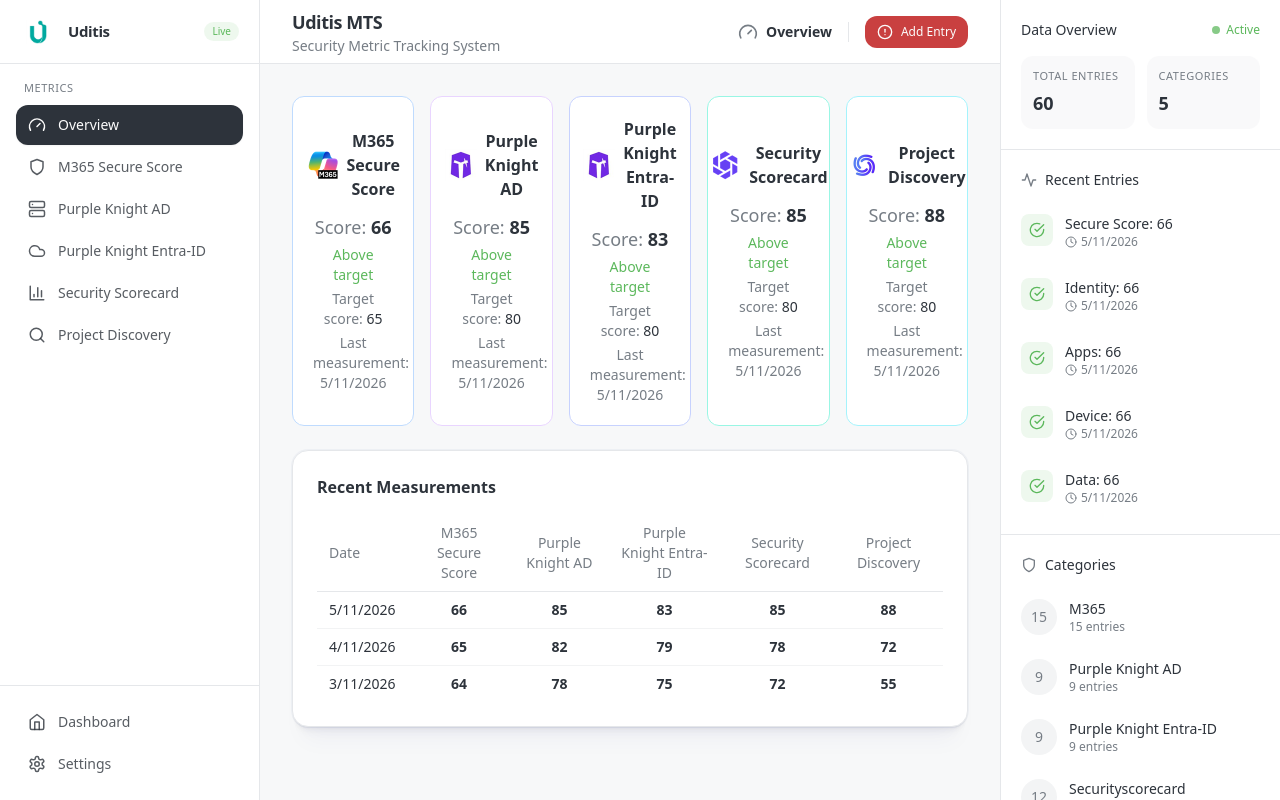
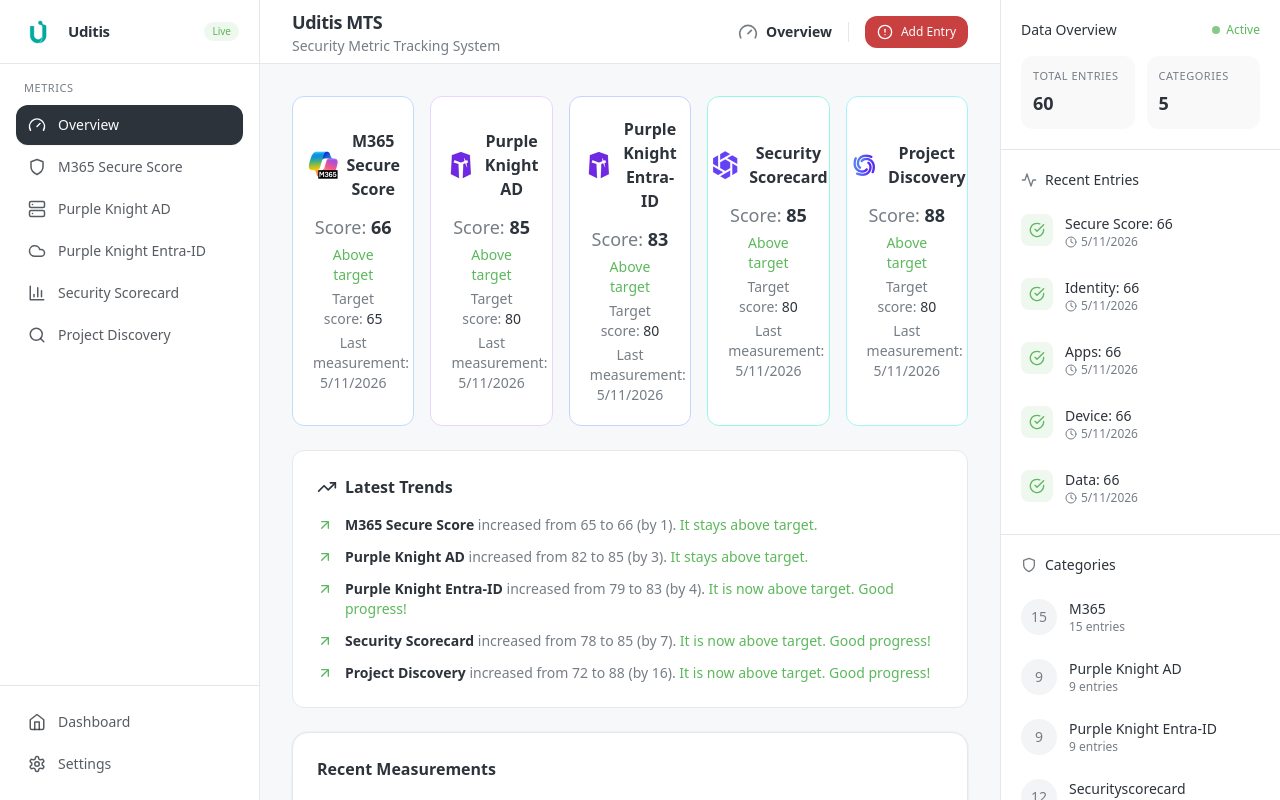
Before and after one commit to ondarenc/windsurf-Security-Metrics-Tracker, a React (Vite) app: page / in a window 1280 px wide. Built offline with nearby package versions, Linux system fonts and the light colour scheme.

Commit message:
V5.2 latest trends

```diff
--- a/src/pages/DashboardOverviewPage.jsx
+++ b/src/pages/DashboardOverviewPage.jsx
@@ -1,5 +1,5 @@
 import React from 'react'
-import { Gauge } from 'lucide-react'
+import { Gauge, TrendingUp, TrendingDown, Minus, ArrowUpRight, ArrowDownRight } from 'lucide-react'
 import { useNavigate } from 'react-router-dom'
 import dataManager from '../data/dataManager'
 import { AppSidebar } from '../components/dashboard/AppSidebar'
@@ -70,12 +70,108 @@
   )
 }
 
+function getTrendExplanation(category, metricName) {
+  const entries = dataManager.getEntriesByName(metricName, category)
+  if (entries.length < 2) return null
+
+  const latest = entries[0]
+  const previous = entries[1]
+  const diff = latest.value - previous.value
+  const absDiff = Math.abs(diff)
+  const reference = dataManager.getReferenceValue(category, metricName)
+  const invertedMetrics = ['IOEs Found', 'Critical IOEs', 'High breach risk issues', 'Medium breach risk issues', 'Low breach risk issues', 'Critical', 'High', 'Medium', 'Low']
+  const isInverted = invertedMetrics.includes(metricName)
+
+  let direction, icon, color
+  if (diff > 0) {
+    direction = 'up'
+    icon = <ArrowUpRight className="w-4 h-4" />
+    color = isInverted ? 'text-destructive' : 'text-success'
+  } else if (diff < 0) {
+    direction = 'down'
+    icon = <ArrowDownRight className="w-4 h-4" />
+    color = isInverted ? 'text-success' : 'text-destructive'
+  } else {
+    direction = 'stable'
+    icon = <Minus className="w-4 h-4" />
+    color = 'text-muted-foreground'
+  }
+
+  const isGood = isInverted ? latest.value <= reference : latest.value >= reference
+  const wasGood = isInverted ? previous.value <= reference : previous.value >= reference
+
+  let text = ''
+  if (direction === 'stable') {
+    text = `remained stable at ${latest.value}.`
+  } else {
+    const changeWord = direction === 'up' ? 'increased' : 'decreased'
+    text = `${changeWord} from ${previous.value} to ${latest.value} (${absDiff > 0 ? 'by ' + absDiff : 'no change'}).`
+  }
+
+  let statusText = ''
+  let statusColor = ''
+  if (isGood && wasGood) {
+    statusText = ' It stays above target.'
+    statusColor = 'text-success'
+  } else if (isGood && !wasGood) {
+    statusText = ' It is now above target. Good progress!'
+    statusColor = 'text-success'
+  } else if (!isGood && wasGood) {
+    statusText = ' It dropped below target. Attention needed.'
+    statusColor = 'text-destructive'
+  } else {
+    statusText = ' It remains below target.'
+    statusColor = 'text-destructive'
+  }
+
+  return { text, statusText, statusColor, icon, color, direction }
+}
+
+function TrendsExplanation() {
+  const items = [
+    { category: 'M365', metric: 'Secure Score', label: 'M365 Secure Score' },
+    { category: 'Purple Knight AD', metric: 'Note', label: 'Purple Knight AD' },
+    { category: 'Purple Knight Entra-ID', metric: 'Note', label: 'Purple Knight Entra-ID' },
+    { category: 'Securityscorecard', metric: 'My Score', label: 'Security Scorecard' },
+    { category: 'ProjectDiscovery', metric: 'Security Score', label: 'Project Discovery' },
+  ]
+
+  const trends = items.map(item => {
+    const trend = getTrendExplanation(item.category, item.metric)
+    return trend ? { ...item, ...trend } : null
+  }).filter(Boolean)
+
+  if (trends.length === 0) return null
+
+  return (
+    <div className="bg-card rounded-xl border border-border p-6 mb-6">
+      <h3 className="text-base font-semibold text-foreground mb-4 flex items-center gap-2">
+        <TrendingUp className="w-5 h-5 text-primary" />
+        Latest Trends
+      </h3>
+      <div className="space-y-3">
+        {trends.map((t) => (
+          <div key={t.label} className="flex items-start gap-3 text-sm">
+            <span className={`mt-0.5 ${t.color}`}>{t.icon}</span>
+            <p className="text-muted-foreground">
+              <span className="font-semibold text-foreground">{t.label}</span>{' '}
+              {t.text}
+              <span className={t.statusColor}>{t.statusText}</span>
+            </p>
+          </div>
+        ))}
+      </div>
+    </div>
+  )
+}
+
 export default function DashboardOverviewPage() {
   return (
     <div className="flex h-screen bg-background overflow-hidden">
       <AppSidebar className="print:hidden" />
       <MainContent pageTitle="Overview" pageIcon={Gauge}>
         <MetricSummaryCards />
+        <TrendsExplanation />
         <OverviewContent />
       </MainContent>
       <RightPanel className="print:hidden" />
```
